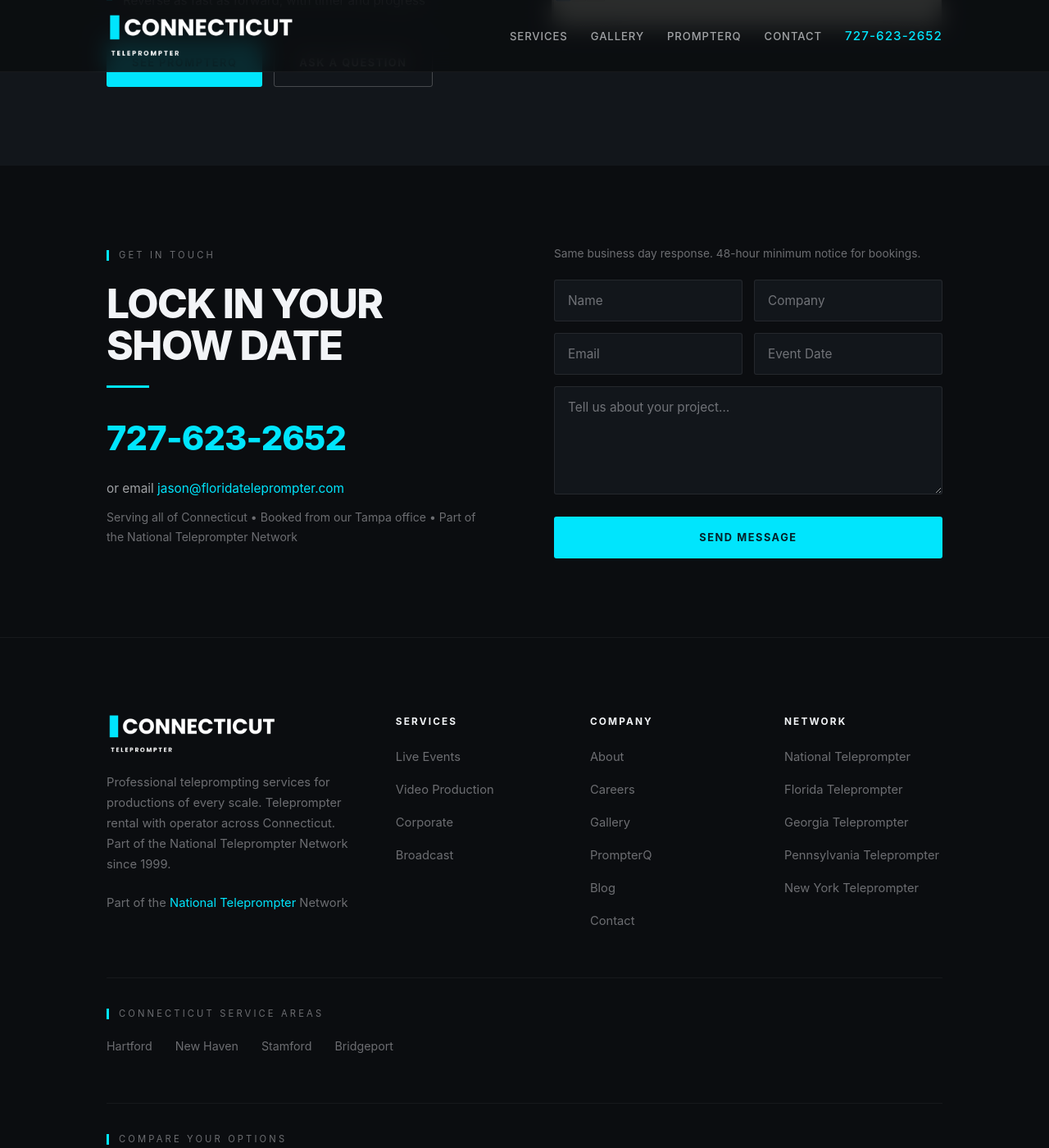
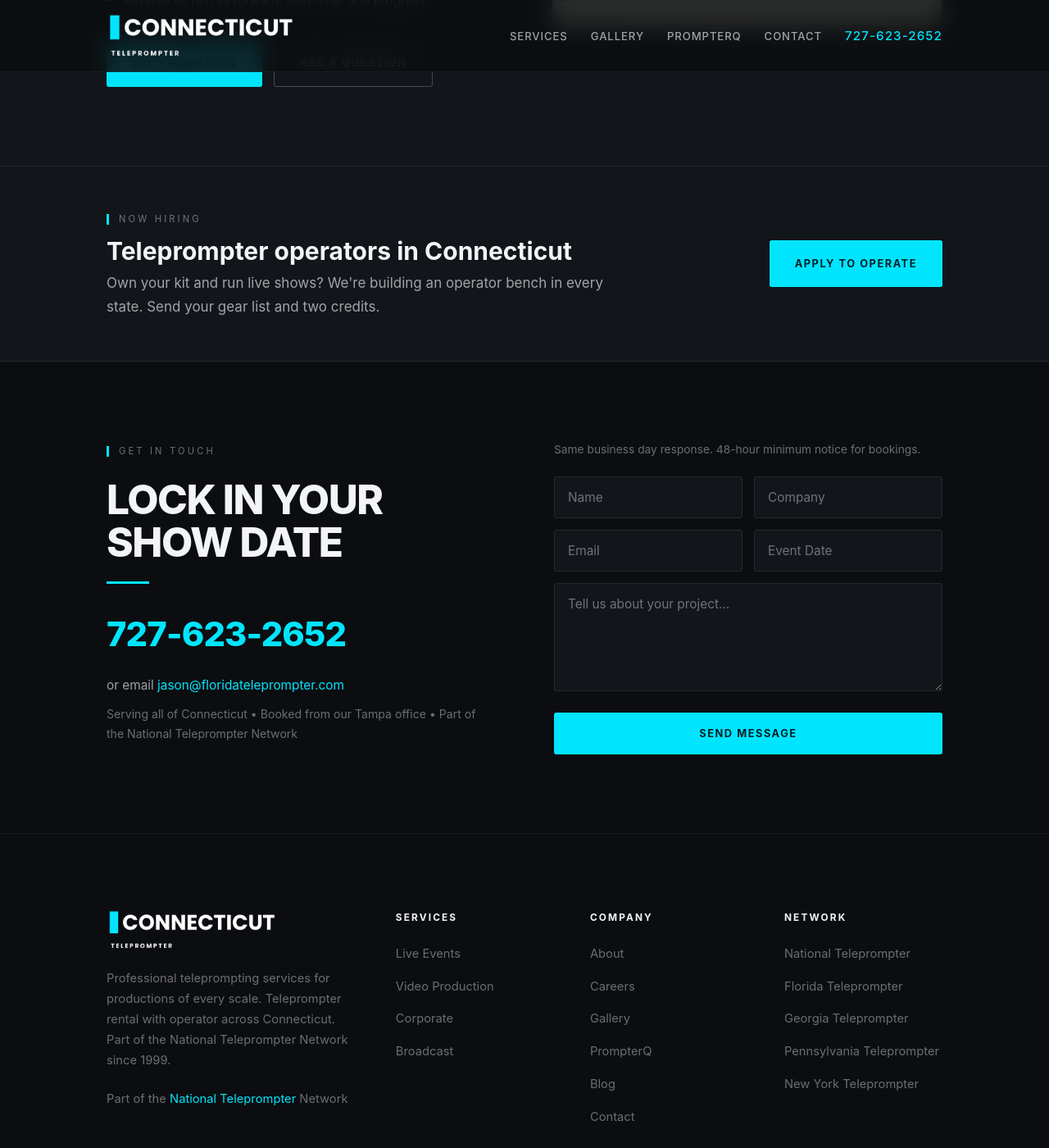
Before and after one commit to jasproj/connecticutteleprompter, a Jekyll site: the page index.html, which Jekyll copies as it is, in a window 1280 px wide and 1400 px high, scrolled down 6121 px. Shown: the whole window at 82% size. Built offline with Jekyll 4.4.1, drawn with Linux system fonts in a browser that asks for light colours.

Commit message:
feat: "Now Hiring Operators" band above the contact section
A visible operator-recruiting callout on the home page. Until now the only
path to the application form was a footer link. The band names the state,
says what we want (own kit, live-show experience, gear list + two credits)
and sends applicants to the existing careers page. Styled with the site's
own CSS variables; no new colors, fonts or scripts. Verified at 1280 and
390 wide.

Co-Authored-By: Claude Fable 5.1 <noreply@anthropic.com>
Claude-Session: https://claude.ai/code/session_01SW4oYwAA8ZEcmkVZYUBX96

```diff
--- a/index.html
+++ b/index.html
@@ -448,6 +448,13 @@
             html { scroll-behavior: auto; }
             * { transition: none !important; animation: none !important; }
         }
+
+        /* Hiring band */
+        .hiring { padding: clamp(36px, 4vw, 56px) 0; background: var(--surface); border-top: 1px solid var(--line); border-bottom: 1px solid var(--line); }
+        .hiring-wrap { display: flex; align-items: center; justify-content: space-between; gap: 28px; flex-wrap: wrap; }
+        .hiring-title { font-size: clamp(22px, 2.6vw, 30px); line-height: 1.15; margin: 6px 0 8px; }
+        .hiring-text { color: var(--text-dim); margin: 0; max-width: 60ch; }
+        .hiring .btn { white-space: nowrap; }
     </style>
 </head>
 <body>
@@ -678,6 +685,18 @@
         </div>
     </section>
 
+        <!-- Hiring -->
+    <section class="hiring" id="hiring" aria-label="Now hiring teleprompter operators">
+        <div class="wrap hiring-wrap">
+            <div>
+                <span class="eyebrow">Now Hiring</span>
+                <h2 class="hiring-title">Teleprompter operators in Connecticut</h2>
+                <p class="hiring-text">Own your kit and run live shows? We're building an operator bench in every state. Send your gear list and two credits.</p>
+            </div>
+            <a href="careers.html" class="btn btn-primary">Apply to operate</a>
+        </div>
+    </section>
+
     <!-- Contact -->
     <section class="contact" id="contact">
         <div class="wrap">
```
